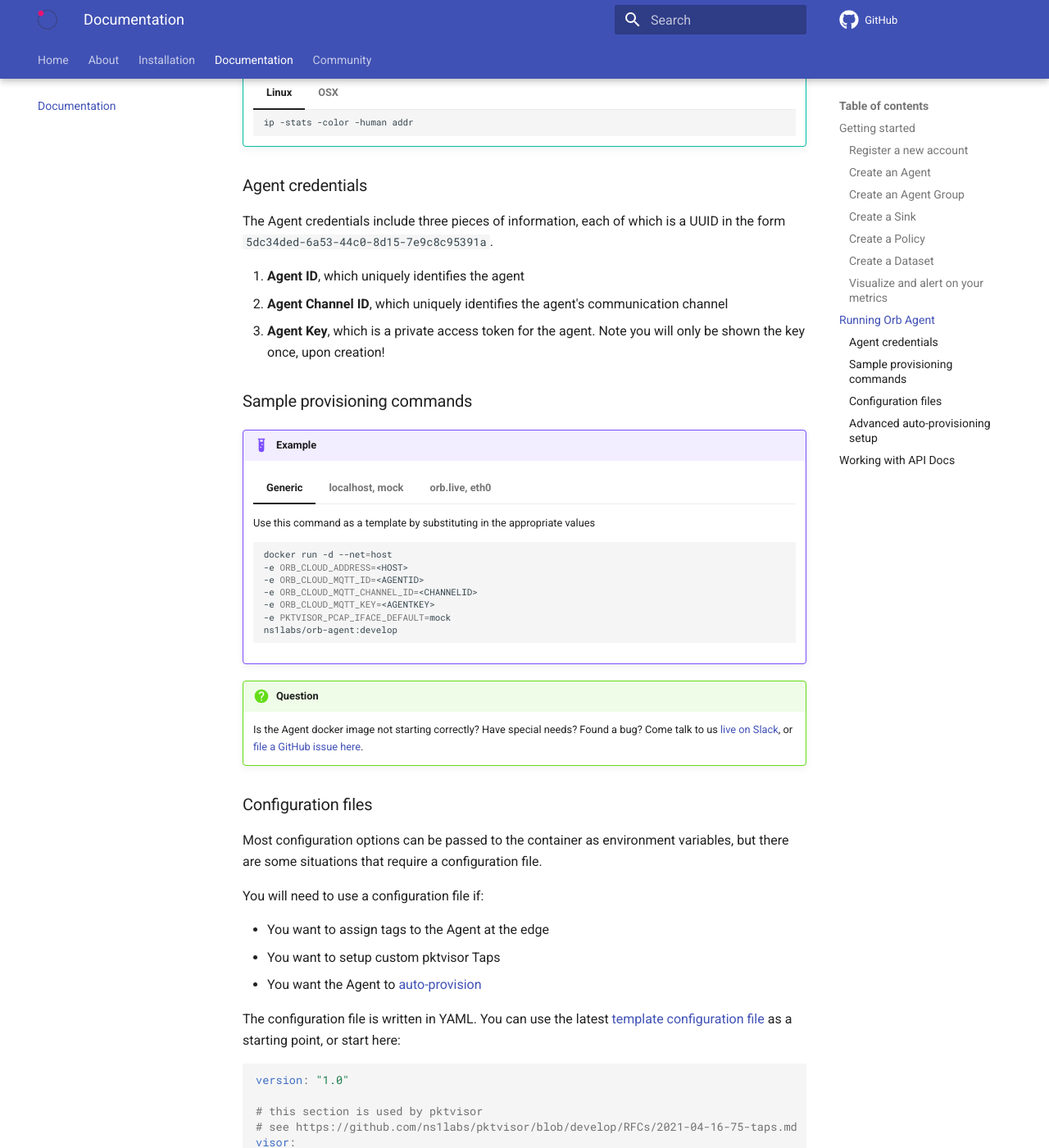
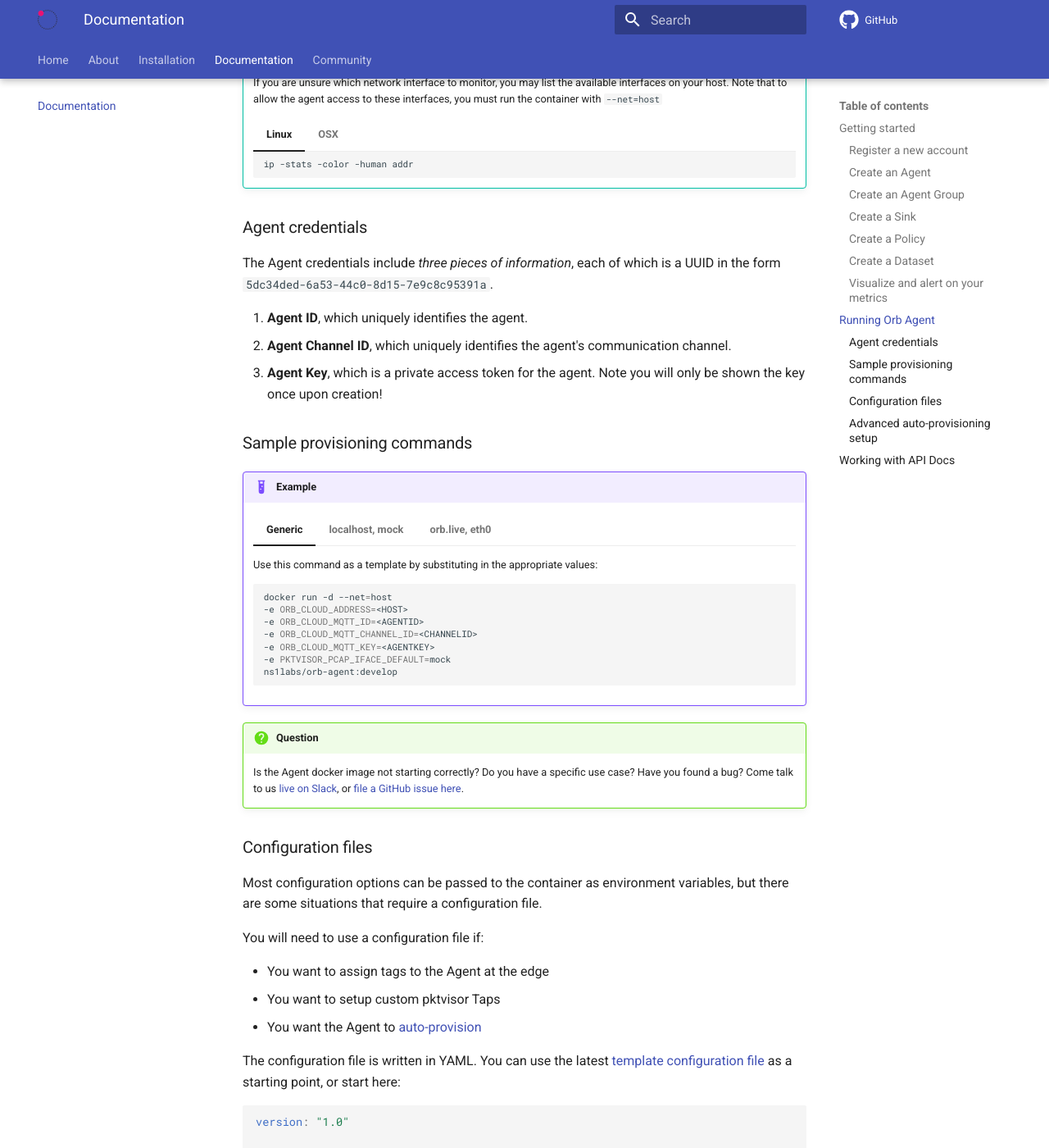
Before and after one commit to orb-community/orb-website, an MkDocs documentation site: the page built from docs/docs.md, in a window 1280 px wide and 1400 px high, scrolled down 14146 px. Shown: the whole window at 82% size. Built offline with MkDocs 1.6.1 and Material for MkDocs 9.7.7, drawn with Linux system fonts in a browser that asks for light colours; comment, search, counter and statistics services are not loaded; some of the changed text lies outside the part shown.

Commit message:
text updates

````diff
--- a/docs/docs.md
+++ b/docs/docs.md
@@ -24,16 +24,16 @@
 3. Fill in the *Key* and *Value* tags, then click the **+** on the right side of the menu. These tags represent the way you will assign the agent to an Agent Group. Reasonable tags might be "location", "region", "pop", "type", etc.
 ![](./img/new_agent_tag_add.png)
 
-4. Click **Next**.
+4. You should see an icon with your key and value tags appear above the *Key* and *Value* textboxes. Click **Next**.
 ![](./img/new_agent_tag.png)
 
-5. Then click **Save** to confirm your Agent’s name and tags.
+5. Click **Save** to confirm your Agent’s name and tags.
 ![](./img/new_agent_tag_save.png)
 
-6. Your Agent credentials should appear. Copy the Provisioning Command.
+6. Your Agent credentials should appear. Copy the *Provisioning Command*.
 ![](./img/provisioning_command.png)
 
-7. Paste the Provisioning Command into your terminal (optionally edit "mock" to be real) and run the command. See [Running Orb Agent](/docs/#running-orb-agent) for more details.
+7. Paste the *Provisioning Command* into your terminal (optionally edit "mock" to be real) and run the command. See [Running Orb Agent](/docs/#running-orb-agent) for more details.
 
 8. Refresh the *Agents List* in UI. The Agent you just created should display an *Online* status.
 ![](./img/agent_online.png)
@@ -49,7 +49,7 @@
 2. Fill in an *Agent Group Name* and click **Next**.
 ![](./img/new_agent_group_name.png)
 
-3. Fill in the *Key* and *Value* tags, **which need to match the tags of the corresponding Agent**. Click the **+** on the right side of the menu.
+3. Fill in the *Key* and *Value* tags, **which need to match the tags of the corresponding Agent**, and click the **+** on the right side of the menu. You should see an icon with your key and value tags appear above the *Key* and *Value* textboxes.
 ![](./img/new_agent_group_name_plus.png)
 
 4. Click **Next**. You should see a message about the number of agents matching. Then click **Save**.
@@ -160,18 +159,18 @@
 
 ### Agent credentials
 
-The Agent credentials include three pieces of information, each of which is a UUID in the form `5dc34ded-6a53-44c0-8d15-7e9c8c95391a`.
+The Agent credentials include *three pieces of information*, each of which is a UUID in the form `5dc34ded-6a53-44c0-8d15-7e9c8c95391a`.
 
-1. **Agent ID**, which uniquely identifies the agent
-2. **Agent Channel ID**, which uniquely identifies the agent's communication channel
-3. **Agent Key**, which is a private access token for the agent. Note you will only be shown the key once, upon creation!
+1. **Agent ID**, which uniquely identifies the agent.
+2. **Agent Channel ID**, which uniquely identifies the agent's communication channel.
+3. **Agent Key**, which is a private access token for the agent. Note you will only be shown the key once upon creation!
 
 ### Sample provisioning commands
 !!! example
 
     === "Generic"
 
-        Use this command as a template by substituting in the appropriate values
+        Use this command as a template by substituting in the appropriate values:
 
         ``` shell
         docker run -d --net=host
@@ -214,7 +213,7 @@
 
 !!! question
 
-    Is the Agent docker image not starting correctly? Have special needs? Found a bug? Come talk to us [live on Slack](https://join.slack.com/t/ns1labs/shared_invite/zt-qqsm5cb4-9fsq1xa~R3h~nX6W0sJzmA),
+    Is the Agent docker image not starting correctly? Do you have a specific use case? Have you found a bug? Come talk to us [live on Slack](https://join.slack.com/t/ns1labs/shared_invite/zt-qqsm5cb4-9fsq1xa~R3h~nX6W0sJzmA),
     or [file a GitHub issue here](https://github.com/ns1labs/orb/issues/new/choose).
 
 ### Configuration files
@@ -279,11 +278,11 @@
 ```
 
 ### Advanced auto-provisioning setup
-Some use-cases require a way to provision agents directly on edge infrastructure, without creating an agent manually in the UI or REST API ahead of time. To do so you will need to create an API key which can be used by `orb-agent` to provision itself.
+Some use cases require a way to provision agents directly on edge infrastructure without creating an agent manually in the UI or REST API ahead of time. To do so, you will need to create an API key which can be used by `orb-agent` to provision itself.
 
 !!! warning
 
-    Auto-provisioning is an advanced use case, most users will find [creating an Agent in the UI](/docs/#create-an-agent) easier.
+    Auto-provisioning is an advanced use case. Most users will find [creating an Agent in the UI](/docs/#create-an-agent) easier.
 
 1. If you have not already done so, register a new account with an email address and password at https://HOST/auth/register.
 
````
Also changed, not shown: other parts of docs/docs.md (+3 -4 lines).
